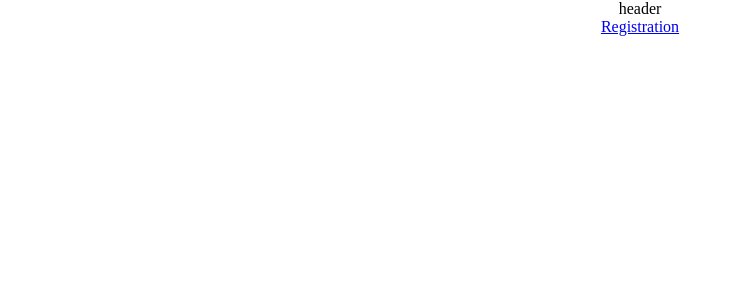
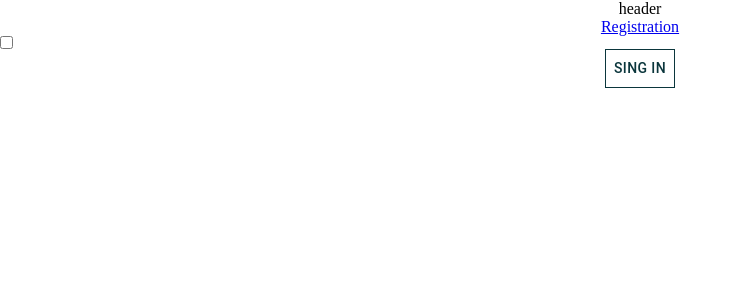
Before and after one commit to AlmazSaliev/first-project, a React (Create React App) app: page /signup in a window 1280 px wide. Shown: the top 300 px of the page, without its empty margins (0-743 px from the left). Built offline with nearby package versions, Linux system fonts and the light colour scheme.

Commit message:
checkbox

```diff
--- a/src/App.js
+++ b/src/App.js
@@ -1,10 +1,14 @@
 import "./App.css";
+import Button from "./components/UI/Button";
+import CheckBox from "./components/UI/CheckBox";
 import AllRoute from "./route/AllRoute";
 
 function App() {
   return (
     <div className="App">
       <AllRoute />
+      <CheckBox/>
+      <Button>Sing in</Button>
     </div>
   );
 }
--- /dev/null
+++ b/src/components/UI/CheckBox.jsx
@@ -0,0 +1,25 @@
+import React from "react";
+import styled from "@emotion/styled";
+
+function CheckBox({ label, onChange, checked, props }) {
+  return (
+    <Div>
+      <StyledCheckBox
+        type="checkbox"
+        onChange={onChange}
+        checked={checked}
+        {...props}
+      />
+      <Label htmlFor="">{label}</Label>
+    </Div>
+  );
+}
+
+export default CheckBox;
+const StyledCheckBox = styled("input")`
+  margin-right: 10px;
+`;
+const Label = styled("label")``;
+const Div = styled("div")`
+  display: flex;
+`;
```
